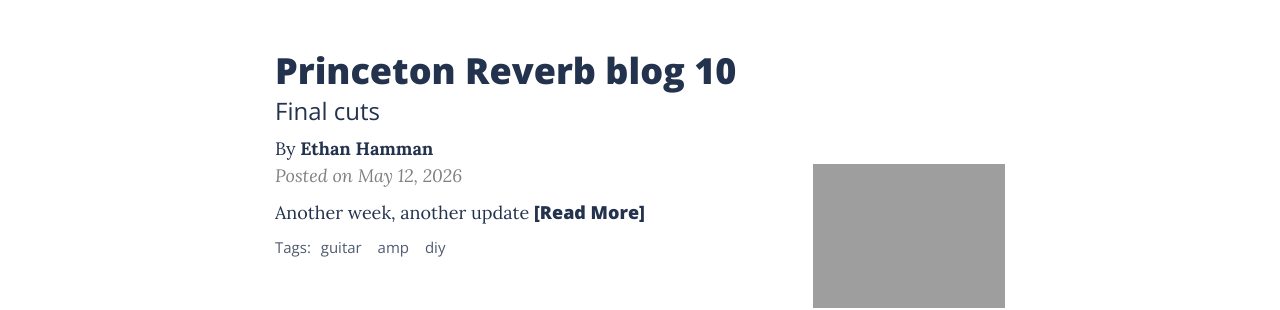
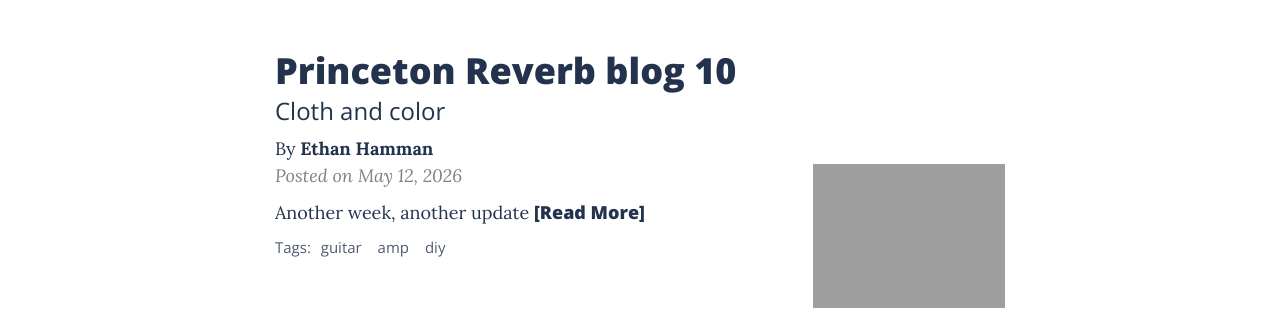
Before and after one commit to echamman/echamman.github.io, a Jekyll site: the page built from index.html, in a window 1280 px wide and 900 px high. Shown: the part 288-598 px from the top of the window. Built offline with Jekyll 4.4.1, drawn with Linux system fonts in a browser that asks for light colours; nearby versions of some CDN libraries; the list of posts is cut into pages by our own code.

```diff
--- a/_posts/2026-05-12-princeton-update-10.md
+++ b/_posts/2026-05-12-princeton-update-10.md
@@ -1,7 +1,7 @@
 ---
 layout: post
 title: Princeton Reverb blog 10
-subtitle: Final cuts
+subtitle: Cloth and color
 #cover-img: /assets/img/path.jpg
 thumbnail-img: /assets/img/update10/sanded.jpg
 share-img: /assets/img/princeton.png
```
